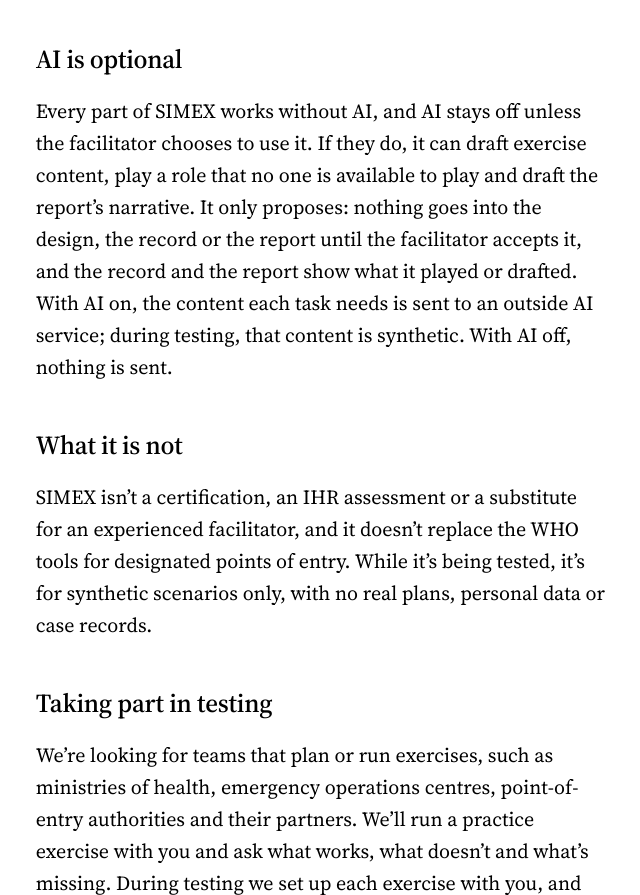
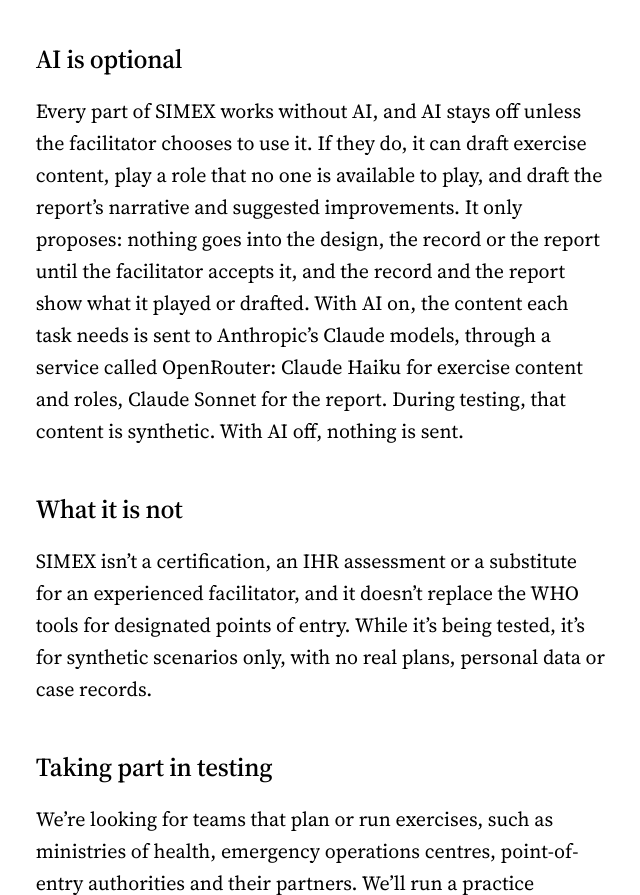
Before and after one commit to Akinloluwinc/presentlab-website, an Eleventy site: page src/notes/simex.md in a window 1280 px wide. Shown: the part 2600-3495 px from the top of the page, without its empty margins (418-1058 px from the left). Built offline with nearby package versions, Linux system fonts and the light colour scheme; Eleventy itself is replaced by a stand-in of ours; files that its build step writes are made by us from their sources.

Commit message:
SIMEX note: name the AI models and the service that carries them
The owner asked to name the provider. "An outside AI service" becomes
Anthropic's Claude models, through a service called OpenRouter: Claude
Haiku for exercise content and roles, Claude Sonnet for the report. These
are the models the live SIMEX is set to use (OPENROUTER_DRAFT_MODEL and
OPENROUTER_SEAT_MODEL: claude-haiku-5.5; OPENROUTER_REPORT_MODEL:
claude-sonnet-5.5). Version numbers are left off so the page does not date
with each release.

The list of what AI can do now includes the suggested improvements, which
the report model also drafts.

Co-Authored-By: Claude Opus 5.5 <noreply@anthropic.com>
Claude-Session: https://claude.ai/code/session_01G2VjZPQAiJYoLxWJvs8ah6

```diff
--- a/src/notes/simex.md
+++ b/src/notes/simex.md
@@ -38,7 +38,7 @@ As the exercise runs, each criterion shows where it stands: met, late, overdue o
 
 ## AI is optional
 
-Every part of SIMEX works without AI, and AI stays off unless the facilitator chooses to use it. If they do, it can draft exercise content, play a role that no one is available to play and draft the report’s narrative. It only proposes: nothing goes into the design, the record or the report until the facilitator accepts it, and the record and the report show what it played or drafted. With AI on, the content each task needs is sent to an outside AI service; during testing, that content is synthetic. With AI off, nothing is sent.
+Every part of SIMEX works without AI, and AI stays off unless the facilitator chooses to use it. If they do, it can draft exercise content, play a role that no one is available to play, and draft the report’s narrative and suggested improvements. It only proposes: nothing goes into the design, the record or the report until the facilitator accepts it, and the record and the report show what it played or drafted. With AI on, the content each task needs is sent to Anthropic’s Claude models, through a service called OpenRouter: Claude Haiku for exercise content and roles, Claude Sonnet for the report. During testing, that content is synthetic. With AI off, nothing is sent.
 
 ## What it is not
 
```
